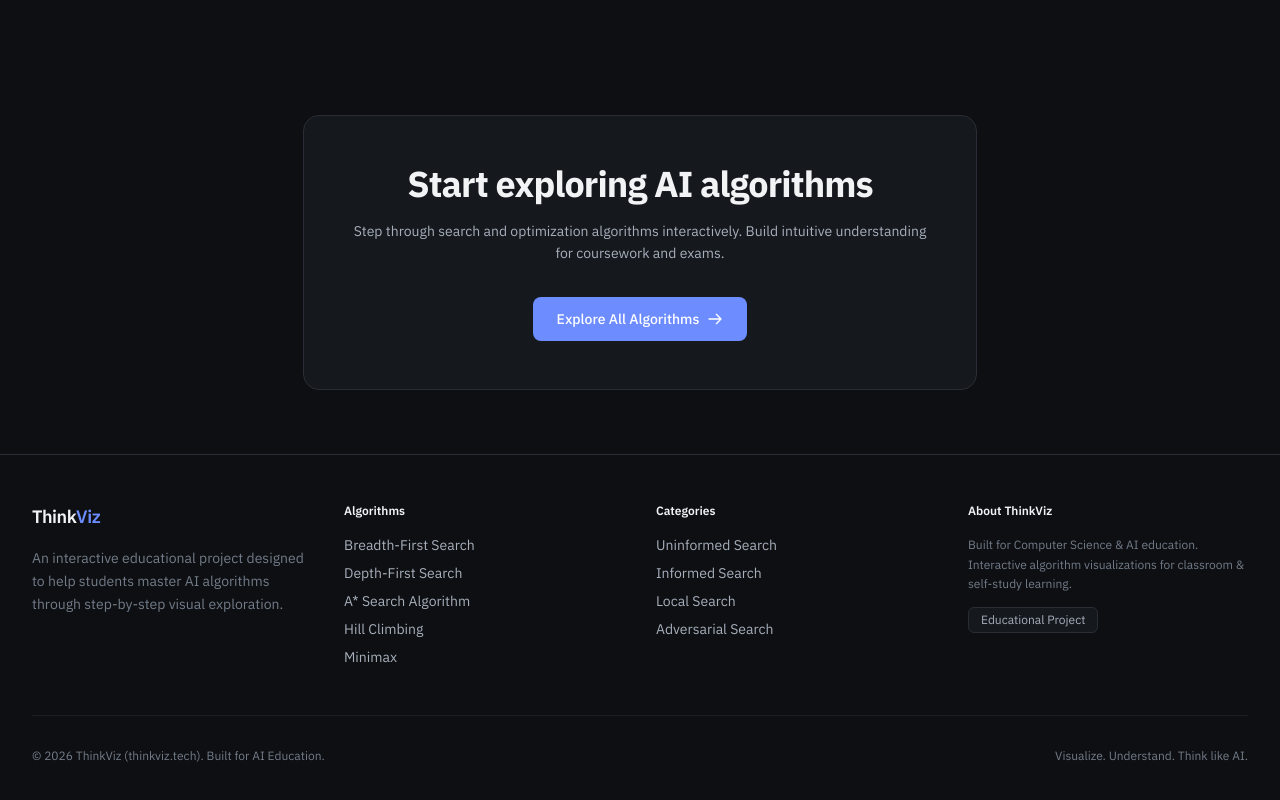
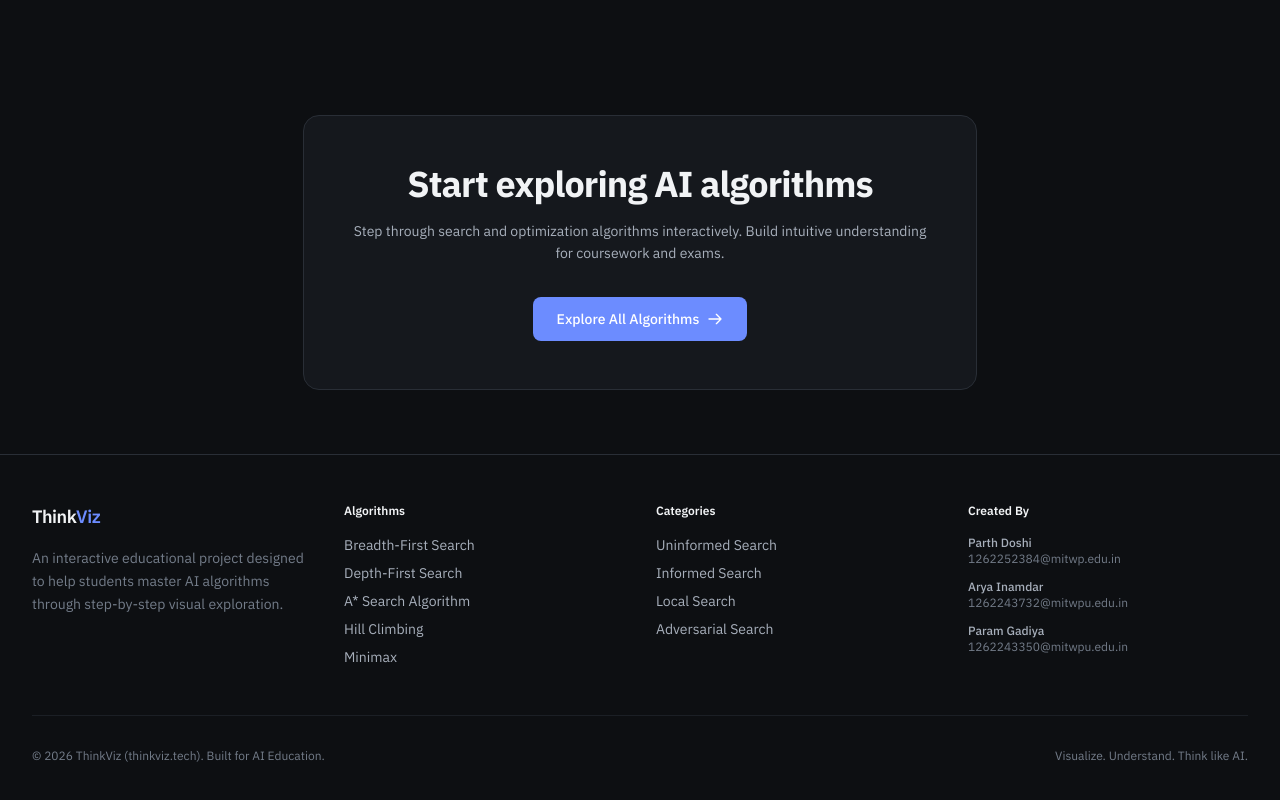
Before and after one commit to AlcesOzdst/thinkviz.tech, a Next.js app: page / in a window 1280 px wide. Shown: the part 3386-4186 px from the top of the page. Built offline with nearby package versions, Linux system fonts and the light colour scheme.

Commit message:
docs: add student credits

```diff
--- a/components/layout/Footer.tsx
+++ b/components/layout/Footer.tsx
@@ -83,14 +83,22 @@ export function Footer() {
           {/* Educational Purpose Notice */}
           <div>
             <h3 className="text-xs font-semibold text-[#F1F3F5] mb-4">
-              About ThinkViz
+              Created By
             </h3>
-            <p className="text-xs text-[#737C89] leading-relaxed mb-3">
-              Built for Computer Science & AI education. Interactive algorithm visualizations for classroom & self-study learning.
-            </p>
-            <div className="inline-flex items-center gap-2 rounded-md bg-[#15181D] px-3 py-1 text-xs text-[#A7AFBB] border border-[#292E36]">
-              Educational Project
-            </div>
+            <ul className="space-y-3 text-xs text-[#737C89]">
+              <li className="flex flex-col">
+                <span className="font-medium text-[#A7AFBB]">Parth Doshi</span>
+                <span>1262252384@mitwp.edu.in</span>
+              </li>
+              <li className="flex flex-col">
+                <span className="font-medium text-[#A7AFBB]">Arya Inamdar</span>
+                <span>1262243732@mitwpu.edu.in</span>
+              </li>
+              <li className="flex flex-col">
+                <span className="font-medium text-[#A7AFBB]">Param Gadiya</span>
+                <span>1262243350@mitwpu.edu.in</span>
+              </li>
+            </ul>
           </div>
         </div>
 
```
